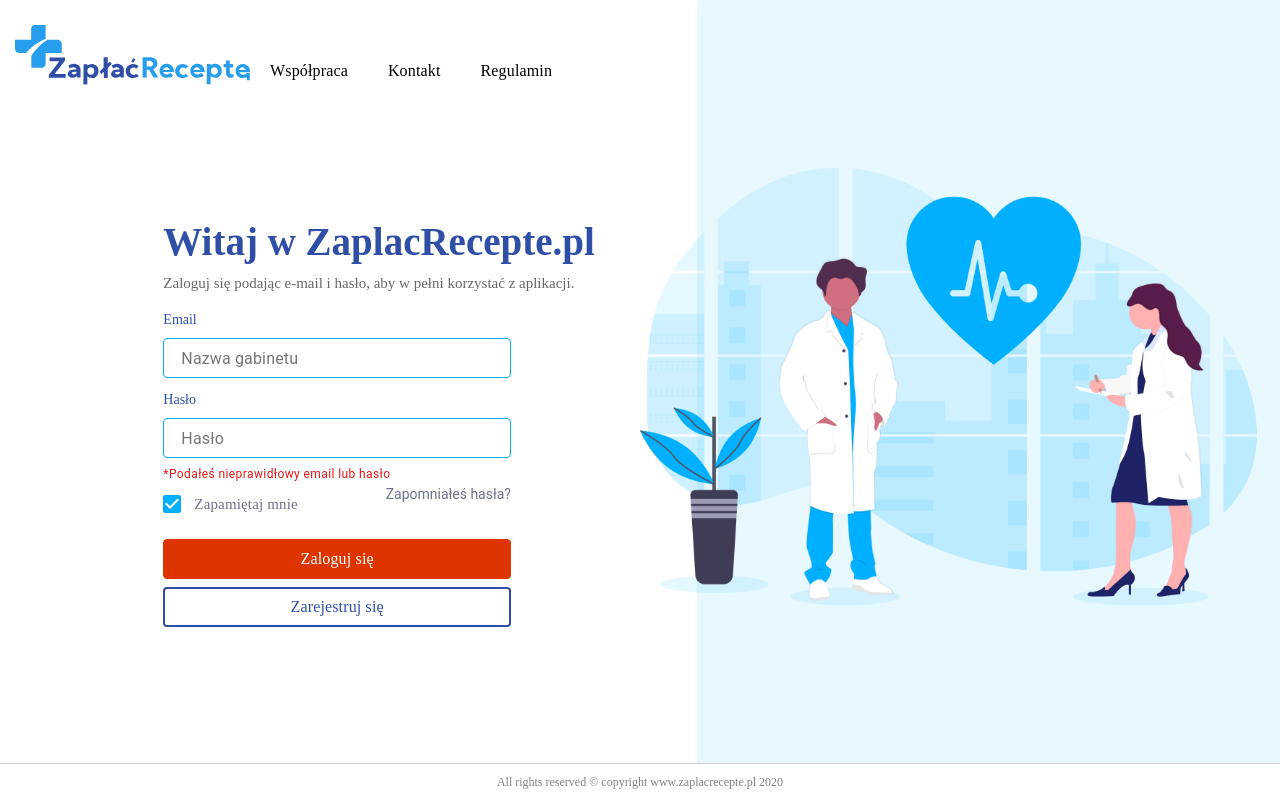
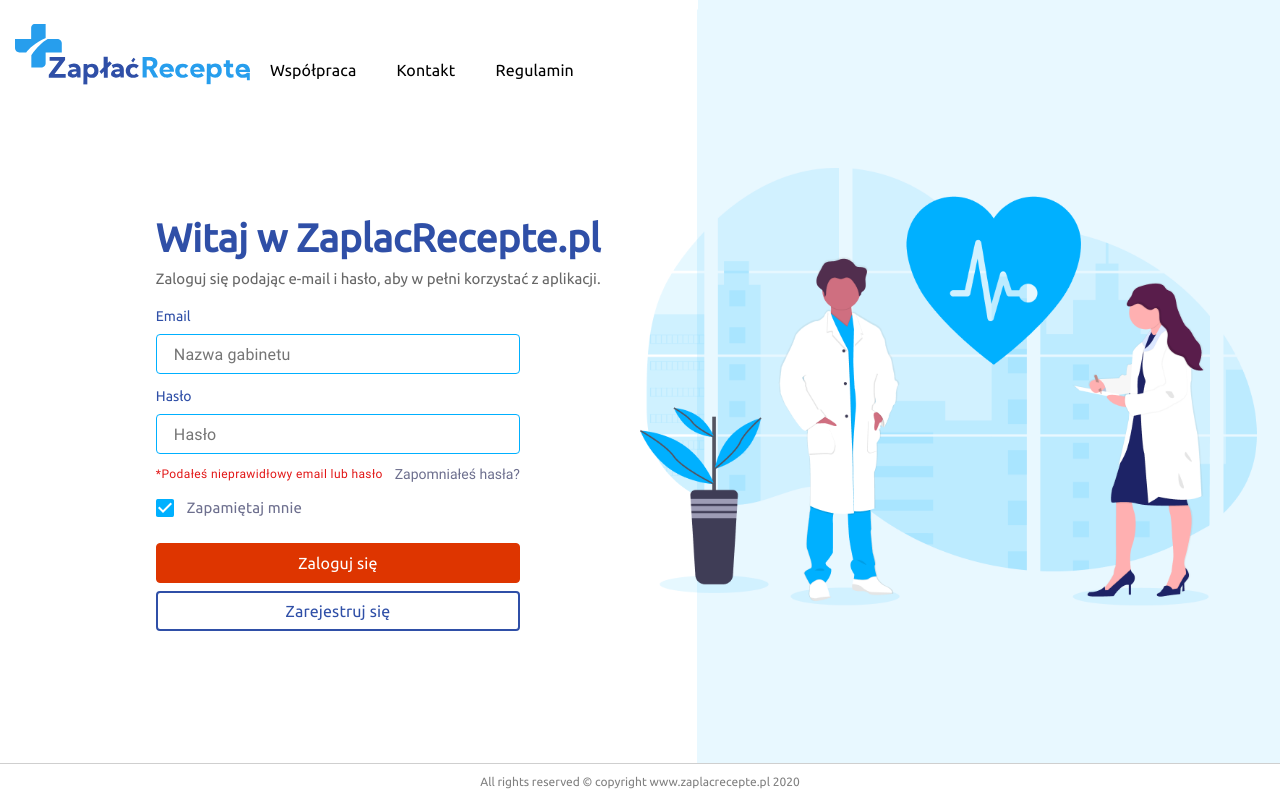
Before and after one commit to kajzerro/zaplacrecepte-front, a React (Create React App) app: page / in a window 1280 px wide. Built offline with nearby package versions, Linux system fonts and the light colour scheme.

Commit message:
Login page scale for Mati screen v6

```diff
--- a/src/App.css
+++ b/src/App.css
@@ -1,3 +1,13 @@
+@font-face {
+    font-family: Ubuntu;
+    src: url(font/Ubuntu/Ubuntu-Regular.ttf);
+}
+
+@font-face {
+    font-family: Roboto;
+    src: url(font/Roboto/Roboto-Regular.ttf);
+}
+
 .blocked-scrolling {
     position: fixed;
     top: 0;
--- a/src/component/loginPage/LoginPage.css
+++ b/src/component/loginPage/LoginPage.css
@@ -51,7 +51,7 @@
 }
 
 .login-page .body-wrapper {
-    width: 412px;
+    width: 430px;
     margin: 0;
     position: absolute;
     top: 50%;
@@ -165,7 +165,7 @@
     font-style: normal;
     font-weight: normal;
     font-size: 12px;
-    line-height: 16px;
+    line-height: 24px;
     /* identical to box height, or 133% */
     letter-spacing: 0.4px;
     color: #E21717;
```
Also changed, not shown: src/font/Roboto/Roboto-Regular.ttf (added), src/font/Ubuntu/Ubuntu-Regular.ttf (added).
